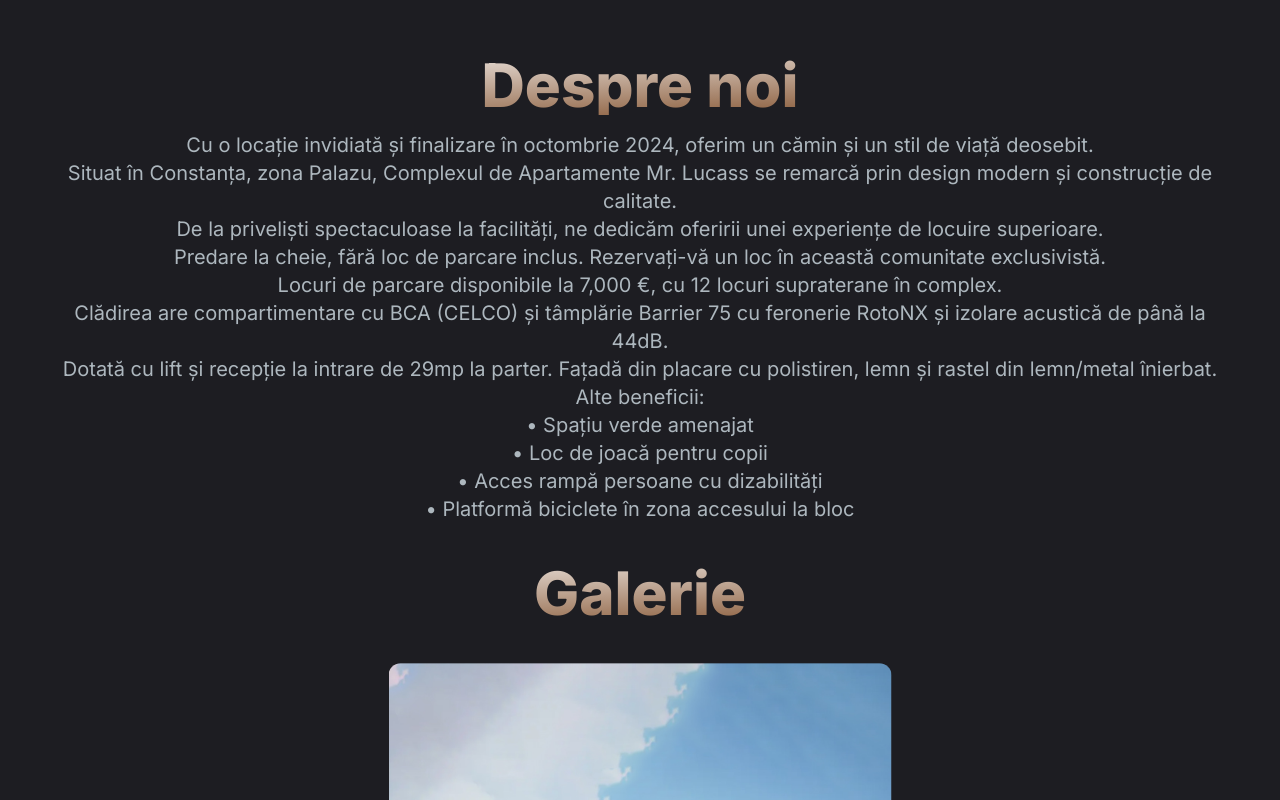
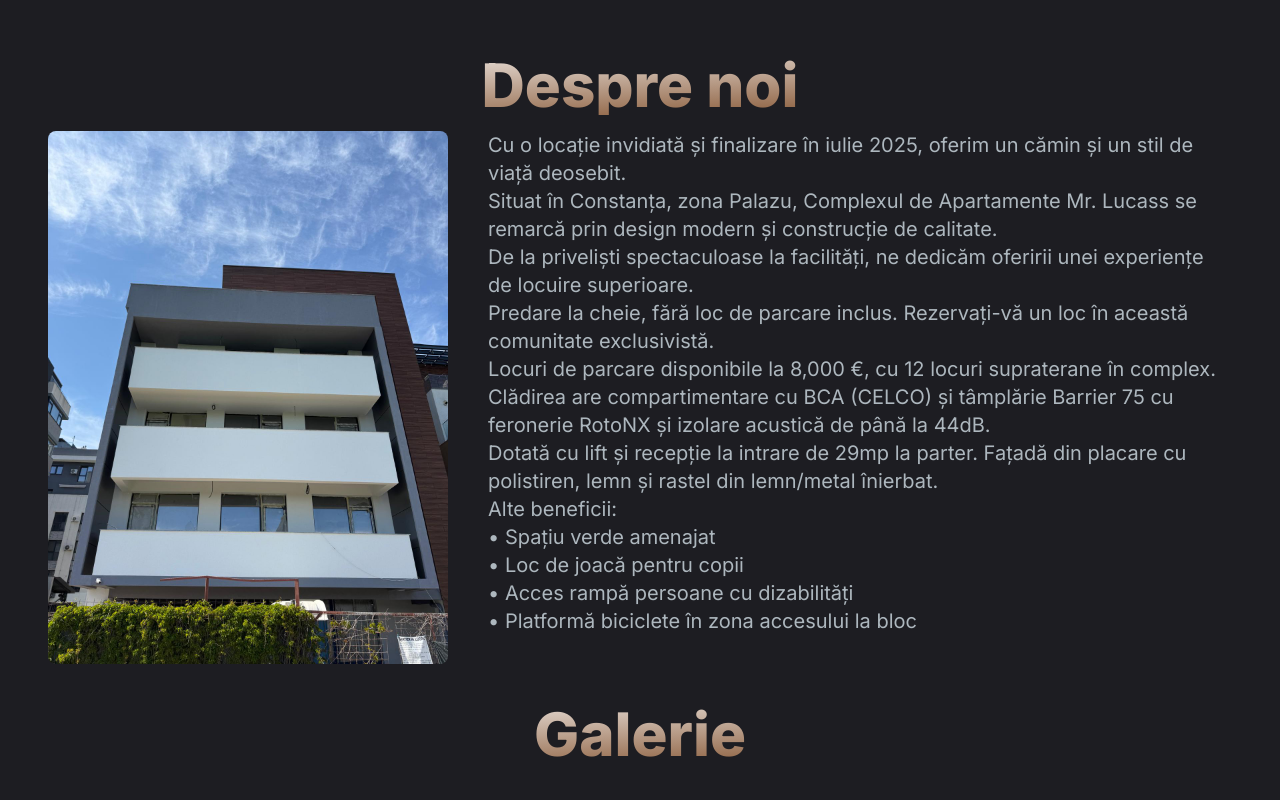
Before and after one commit to alexvieru1/MrLucass, a Next.js app: page / in a window 1280 px wide. Shown: the part 1000-1800 px from the top of the page. Built offline with nearby package versions, Linux system fonts and the light colour scheme.

Commit message:
price changes and delays

```diff
--- a/app/page.tsx
+++ b/app/page.tsx
@@ -4,7 +4,6 @@ import Contact from "@/components/Contact";
 import Gallery from "@/components/Gallery";
 import Hero from "@/components/Hero";
 import NavBar from "@/components/NavBar";
-import Image from "next/image";
 
 export default function Home() {
   return (
--- a/components/About.tsx
+++ b/components/About.tsx
@@ -7,37 +7,42 @@ const About = () => {
       <h1 className="text-center mb-4 text-4xl lg:text-6xl font-extrabold text-transparent bg-clip-text bg-gradient-to-tl from-yellow-800 to-white">
         Despre noi
       </h1>
-      <p className="text-[#ADB7BE] text-lg lg:text-xl text-center">
-        Cu o locație invidiată și finalizare în octombrie 2024, oferim un cămin și un stil de viață deosebit.
+      <div className="flex flex-col lg:flex-row gap-10">
+        <Image src="/images/1234.jpg" width={400} height={400} alt="image" className="rounded-lg"/>
+        <div>
+          <p className="text-[#ADB7BE] text-lg lg:text-xl text-start">
+            Cu o locație invidiată și finalizare în iulie 2025, oferim un cămin și un stil de viață deosebit.
           </p>
-      <p className="text-[#ADB7BE] text-lg lg:text-xl text-center">
+          <p className="text-[#ADB7BE] text-lg lg:text-xl text-start">
             Situat în Constanța, zona Palazu, Complexul de Apartamente Mr. Lucass se remarcă prin design modern și construcție de calitate.
           </p>
-      <p className="text-[#ADB7BE] text-lg lg:text-xl text-center">
+          <p className="text-[#ADB7BE] text-lg lg:text-xl text-start">
             De la priveliști spectaculoase la facilități, ne dedicăm oferirii unei experiențe de locuire superioare.
           </p>
-      <p className="text-[#ADB7BE] text-lg lg:text-xl text-center">
+          <p className="text-[#ADB7BE] text-lg lg:text-xl text-start">
             Predare la cheie, fără loc de parcare inclus. Rezervați-vă un loc în această comunitate exclusivistă.
           </p>
-      <p className="text-[#ADB7BE] text-lg lg:text-xl text-center">
-        Locuri de parcare disponibile la 7,000 €, cu 12 locuri supraterane în complex.
+          <p className="text-[#ADB7BE] text-lg lg:text-xl text-start">
+            Locuri de parcare disponibile la 8,000 €, cu 12 locuri supraterane în complex.
           </p>
-      <p className="text-[#ADB7BE] text-lg lg:text-xl text-center">
+          <p className="text-[#ADB7BE] text-lg lg:text-xl text-start">
             Clădirea are compartimentare cu BCA (CELCO) și tâmplărie Barrier 75 cu feronerie RotoNX și izolare acustică de până la 44dB.
           </p>
-      <p className="text-[#ADB7BE] text-lg lg:text-xl text-center">
+          <p className="text-[#ADB7BE] text-lg lg:text-xl text-start">
             Dotată cu lift și recepție la intrare de 29mp la parter. Fațadă din placare cu polistiren, lemn și rastel din lemn/metal înierbat.
           </p>
-      <p className="text-[#ADB7BE] text-lg lg:text-xl text-center">
+          <p className="text-[#ADB7BE] text-lg lg:text-xl text-start">
             Alte beneficii:
           </p>
-      <ul className="text-[#ADB7BE] text-lg lg:text-xl text-center">
+          <ul className="text-[#ADB7BE] text-lg lg:text-xl text-start">
             <li>• Spațiu verde amenajat</li>
             <li>• Loc de joacă pentru copii</li>
             <li>• Acces rampă persoane cu dizabilități</li>
             <li>• Platformă biciclete în zona accesului la bloc</li>
           </ul>
         </div>
+      </div>
+    </div>
   );
 };
 
--- a/components/Contact.tsx
+++ b/components/Contact.tsx
@@ -25,10 +25,10 @@ const Contact = () => {
           Sună-ne sau trimite-ne un email și vom reveni la tine cât mai curând posibil.
         </h1> */}
         <div className="p-6 text-center select-text">
-          <div className="flex items-center justify-center mb-1 text-base">
+          {/* <div className="flex items-center justify-center mb-1 text-base">
             <PhoneIcon className="h-5 w-5 mr-2" />
             <a href="tel:+40741274273">(0741) 274 273</a>
-          </div>
+          </div> */}
           <div className="flex items-center justify-center mb-1 text-base">
             <PhoneIcon className="h-5 w-5 mr-2" />
             <a href="tel:+40754439439">(0754) 439 439</a>
--- a/components/Footer.tsx
+++ b/components/Footer.tsx
@@ -2,7 +2,7 @@ import React from "react";
 
 const Footer = () => {
   return (
-    <div className="footer">&copy; 2024 Mr. Lucass. All rights reserved.</div>
+    <div className="footer">&copy; 2025 Mr. Lucass. All rights reserved.</div>
   );
 };
 
--- a/constants/oneBedroom.ts
+++ b/constants/oneBedroom.ts
@@ -6,7 +6,7 @@ export const oneBedroom = [
       surface: 55,
       balcony: 8.49,
       price: 1650,
-      totalPrice: 82500,
+      totalPrice: 99000,
     },
     {
       title: "2 Camere - Vedere Laterală",
@@ -15,6 +15,6 @@ export const oneBedroom = [
       surface: 55,
       balcony: 8.49,
       price: 1650,
-      totalPrice: 82500,
+      totalPrice: 99000,
     },
   ];
--- a/constants/studios.ts
+++ b/constants/studios.ts
@@ -6,6 +6,6 @@ export const studios = [
       surface: 36.66,
       balcony: 60,
       price: 1650,
-      totalPrice: 77856,
+      totalPrice: 126000,
     },
   ];
--- a/constants/twoBedroom.ts
+++ b/constants/twoBedroom.ts
@@ -7,6 +7,7 @@ export const twoBedroom = [
     balcony: 5.52,
     price: 1650,
     totalPrice: 106000,
+    sold:true,
   },
   {
     title: "3 Camere - Vedere Frontală/Stradală",
@@ -15,7 +16,7 @@ export const twoBedroom = [
     surface: 77.55,
     balcony: 12.02,
     price: 1650,
-    totalPrice: 116325,
+    totalPrice: 155000,
   },
   {
     title: "3 Camere - Vedere Spate",
@@ -24,7 +25,7 @@ export const twoBedroom = [
     surface: 73.1,
     balcony: 5.52,
     price: 1650,
-    totalPrice: 106000,
+    totalPrice: 135000,
   },
   {
     title: "3 Camere - Vedere Frontală/Stradală",
@@ -33,7 +34,7 @@ export const twoBedroom = [
     surface: 77.55,
     balcony: 12.02,
     price: 1650,
-    totalPrice: 116325,
+    totalPrice: 155000,
   },
   {
     title: "3 Camere - Vedere Frontală/Stradală",
@@ -60,6 +61,6 @@ export const twoBedroom = [
     surface: 53.96,
     balcony: 50,
     price: 1650,
-    totalPrice: 105600,
+    totalPrice: 160000,
   },
 ];
```
Also changed, not shown: public/images/1234.jpg (added), 1 other file (tests, documents, lock files or other folders). Lines whose indentation alone changed are shown as unchanged.
